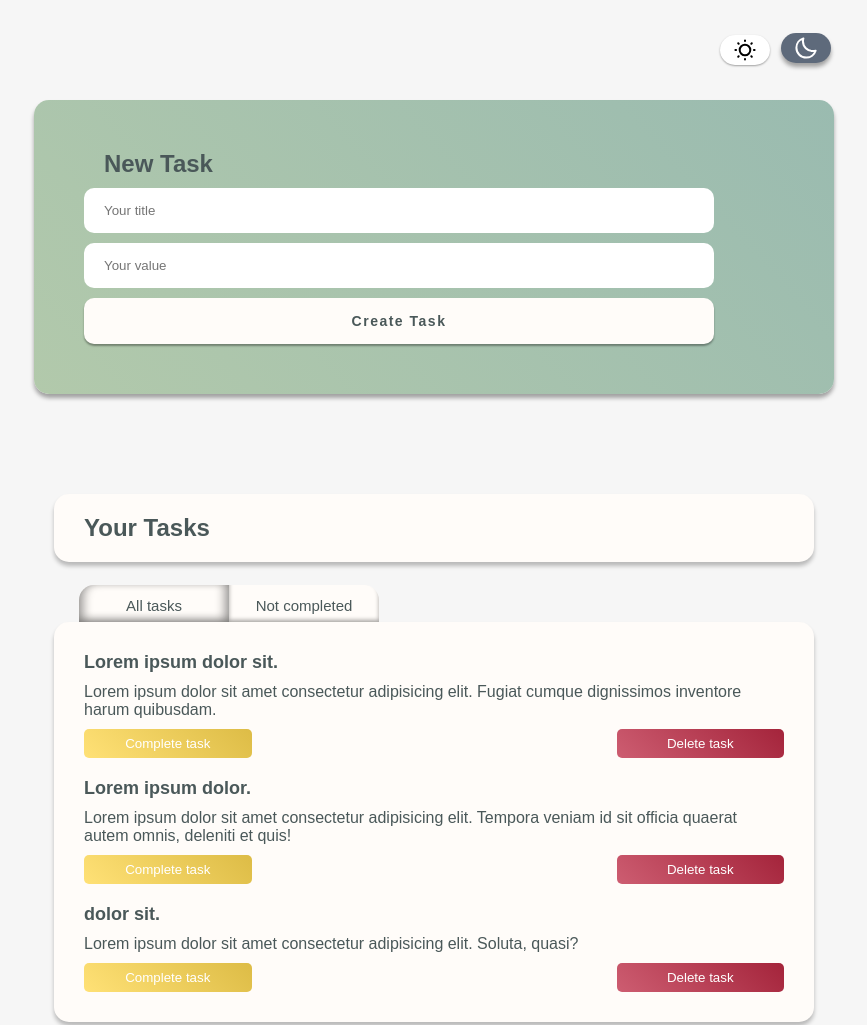
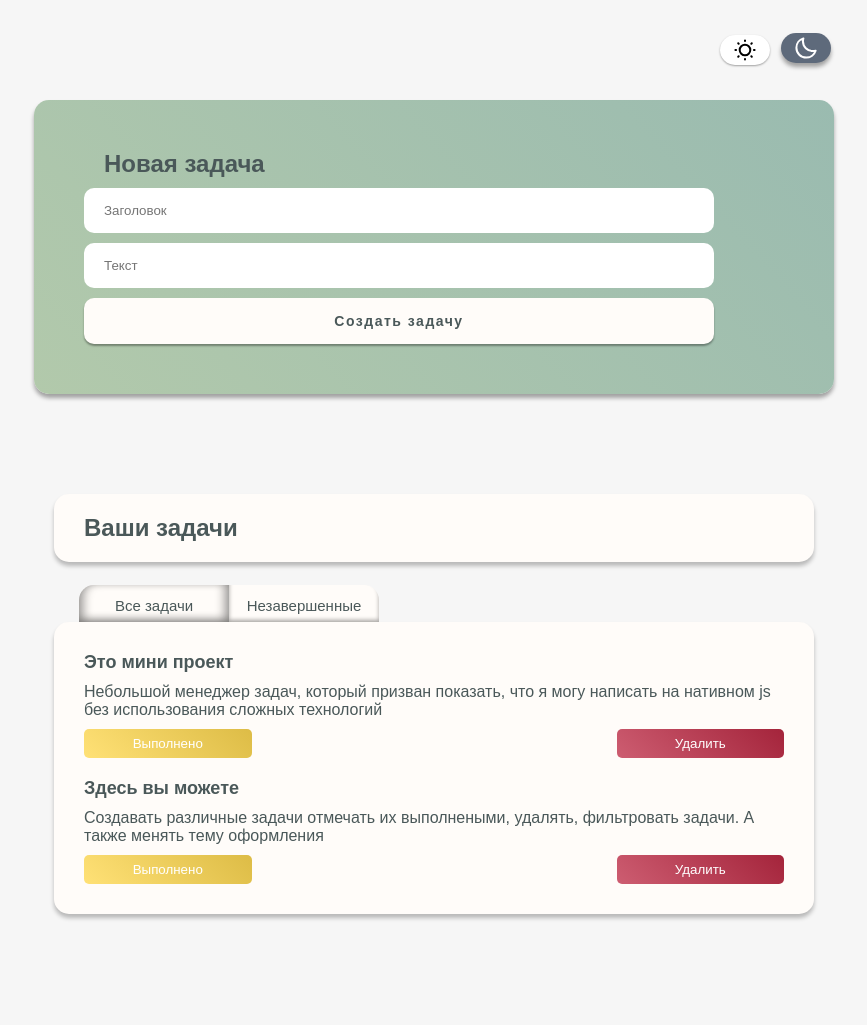
Before and after one commit to EleevAzret/TaskManager, a website: page src/index.html in a window 1280 px wide. Shown: the top 1025 px of the page, without its empty margins (206-1073 px from the left). Drawn offline with nearby package versions, Linux system fonts and the light colour scheme; files that its build step writes are made by us from their sources.

Commit message:
Localisation

```diff
--- a/src/index.html
+++ b/src/index.html
@@ -7,7 +7,7 @@
   <link href="https://fonts.googleapis.com/css2?family=Roboto+Mono:wght@200;300;400;500;600;700&display=swap" rel="stylesheet">
   <link rel="stylesheet" href="styles/main.css">
   <script src="js/script.js" defer></script>
-  <title>Document</title>
+  <title>TaskManager</title>
 </head>
 <body>
   <div class="wrapper">
@@ -16,17 +16,17 @@
       <input type="radio" name="color-theme" id="dark" class="color-theme__btn color-theme__btn_dark">
     </div>
     <form class="form" name="tasks">
-      <h2 class="title title_ml20">New Task</h2>
-      <input type="text" name="title" class="form__title" placeholder="Your title">
-      <input type="text" name="text" class="form__value" placeholder="Your value">
-      <input type="submit" name="btn" class="btn" value="Create Task">
+      <h2 class="title title_ml20">Новая задача</h2>
+      <input type="text" name="title" class="form__title" placeholder="Заголовок">
+      <input type="text" name="text" class="form__value" placeholder="Текст">
+      <input type="submit" name="btn" class="btn" value="Создать задачу">
     </form>
     <div class="tasks">
-      <h2 class="title tasks__title">Your Tasks</h2>
+      <h2 class="title tasks__title">Ваши задачи</h2>
       <ul class="tasks__list" id="list">
         <input type="radio" name="tasks" id="allTasks" checked class="radioBtn radioBtn_allTasks">
         <input type="radio" name="tasks" id="notCompletedTasks" class="radioBtn radioBtn_notCompletedTasks">
-        <span class="tasks__none" id="none">You dont have tasks</span>
+        <span class="tasks__none" id="none">У вас нет задач</span>
       </ul>
     </div>
   </div>
--- a/src/js/script.js
+++ b/src/js/script.js
@@ -2,20 +2,14 @@ let tasksArr = [
   {
     _id: 'b11pah9uscs2rjekz',
     completed: false,
-    title: 'Lorem ipsum dolor sit.',
-    body: 'Lorem ipsum dolor sit amet consectetur adipisicing elit. Fugiat cumque dignissimos inventore harum quibusdam.',
+    title: 'Это мини проект',
+    body: 'Небольшой менеджер задач, который призван показать, что я могу написать на нативном js без использования сложных технологий',
   },
   {
     _id: 'ehfijb6bxoktof7i7',
     completed: false,
-    title: 'Lorem ipsum dolor.',
-    body: 'Lorem ipsum dolor sit amet consectetur adipisicing elit. Tempora veniam id sit officia quaerat autem omnis, deleniti et quis!',
-  },
-  {
-    _id: 'dbt6cns9jb7y45gfn',
-    completed: false,
-    title: 'dolor sit.',
-    body: 'Lorem ipsum dolor sit amet consectetur adipisicing elit. Soluta, quasi?',
+    title: 'Здесь вы можете',
+    body: 'Создавать различные задачи отмечать их выполнеными, удалять, фильтровать задачи. А также менять тему оформления',
   },
 ];
 
@@ -128,12 +122,12 @@ let colors = {
 
     let btnDel = document.createElement('button');
     btnDel.classList.add('item__action', 'item__action_del');
-    btnDel.textContent = 'Delete task';
+    btnDel.textContent = 'Удалить';
     btnDel.id = 'delete';
 
     let btnCompleted = document.createElement('button');
     btnCompleted.classList.add('item__action', 'item__action_completed');
-    btnCompleted.textContent = 'Complete task';
+    btnCompleted.textContent = 'Выполнено';
     btnCompleted.id = 'complete';
 
     item.appendChild(h3);
@@ -186,7 +180,7 @@ let colors = {
   function confirmDelte(parent) {
     let _id = parent.dataset.id;
 
-    let isConfirm = confirm(`You shure to delete? ${taskObj[_id].title}`);
+    let isConfirm = confirm(`Вы хотите удалить? ${taskObj[_id].title}`);
 
     if(!isConfirm) return;
 
--- a/src/styles/components/btn.scss
+++ b/src/styles/components/btn.scss
@@ -47,7 +47,7 @@
     }
 
     &::after {
-      content: "Not completed";
+      content: "Незавершенные";
       border-top-right-radius: 1.5rem;
     }
   }
@@ -60,7 +60,7 @@
     }
 
     &::after {
-      content: "All tasks";
+      content: "Все задачи";
       border-top-left-radius: 1.5rem;
     }
   }
```
Also changed, not shown: dist/index.html, dist/js/script.js, dist/styles/main.css.
